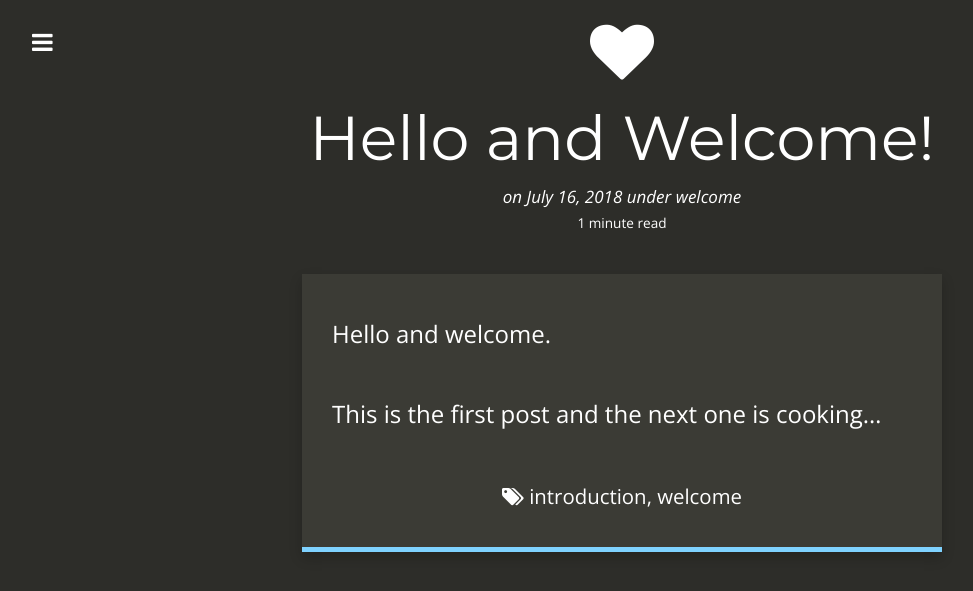
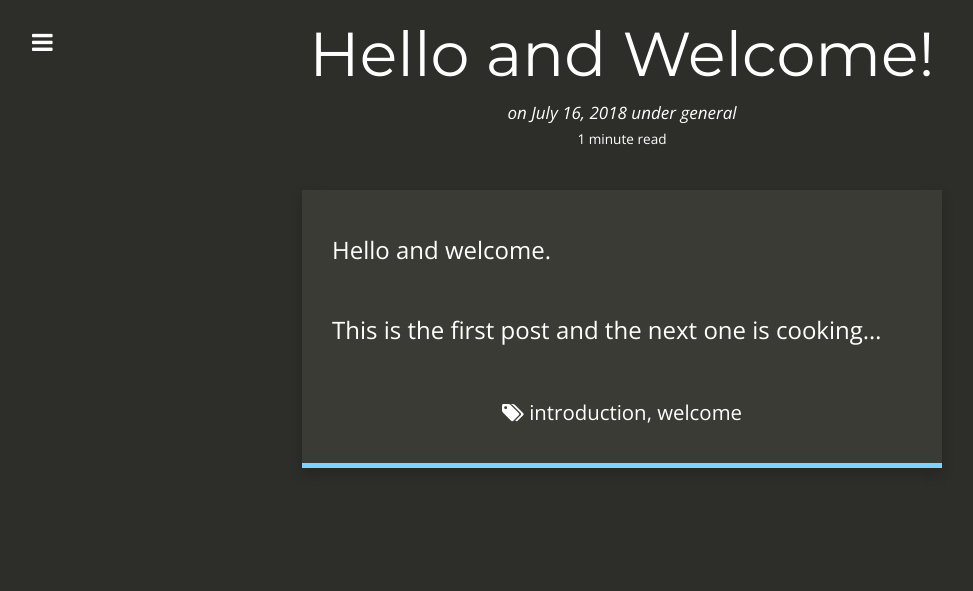
Before and after one commit to elmiomar/elmiomar.github.io, a Jekyll site: the page built from _posts/2018-07-16-hello-and-welcome.md, in a window 1280 px wide. Shown: the top 591 px of the page, without its empty margins (18-991 px from the left). Built offline with Jekyll 4.4.1, drawn with Linux system fonts in a browser that asks for light colours; nearby versions of some CDN libraries.

Commit message:
remove thumbnail

```diff
--- a/_layouts/post.html
+++ b/_layouts/post.html
@@ -13,7 +13,7 @@ layout: default
   <div class="row">
 
     <div itemscope itemtype="http://schema.org/Article" class="col-md-12 article">
-      {% if site.data.thumbnail[page.thumbnail] %}
+      <!-- {% if site.data.thumbnail[page.thumbnail] %}
       <div class="thumb">
         <img itemprop="image" src="{{ site.data.thumbnail[page.thumbnail] }}" alt="Thumbnail: {{ page.thumbnail }}" />
       </div>
@@ -21,7 +21,7 @@ layout: default
       <div class="thumb">
         <i class="fa fa-{{ page.thumbnail }} fa-4x"></i>
       </div>
-      {% endif %}
+      {% endif %} -->
 
       <h1 class="header" itemprop="name">{{ page.title }}</h1>
 
--- a/_posts/2018-07-16-hello-and-welcome.md
+++ b/_posts/2018-07-16-hello-and-welcome.md
@@ -3,7 +3,7 @@ layout:     post
 title:      Hello and Welcome!
 date:       2018-07-16 12:32:18
 summary:    First and welcoming post.
-categories: welcome
+categories: general
 thumbnail:  heart
 comments: false
 tags:
```
